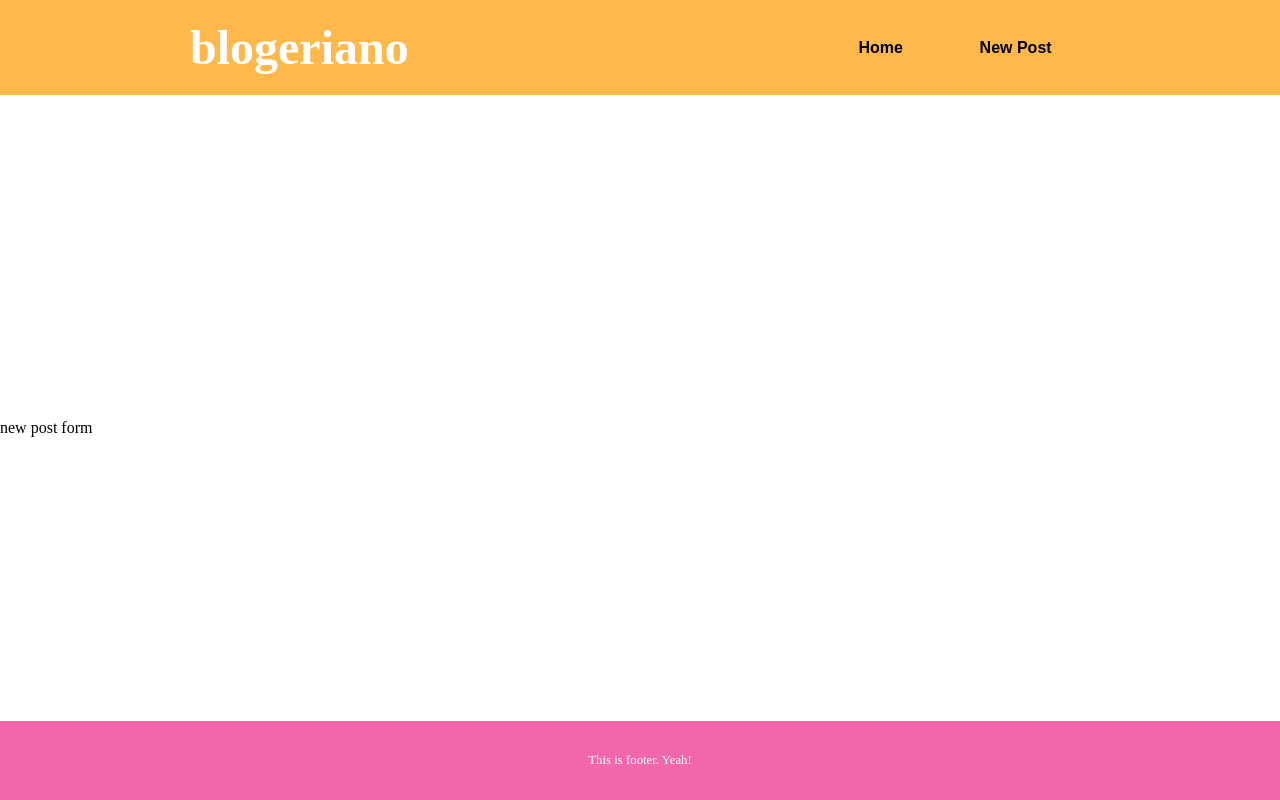
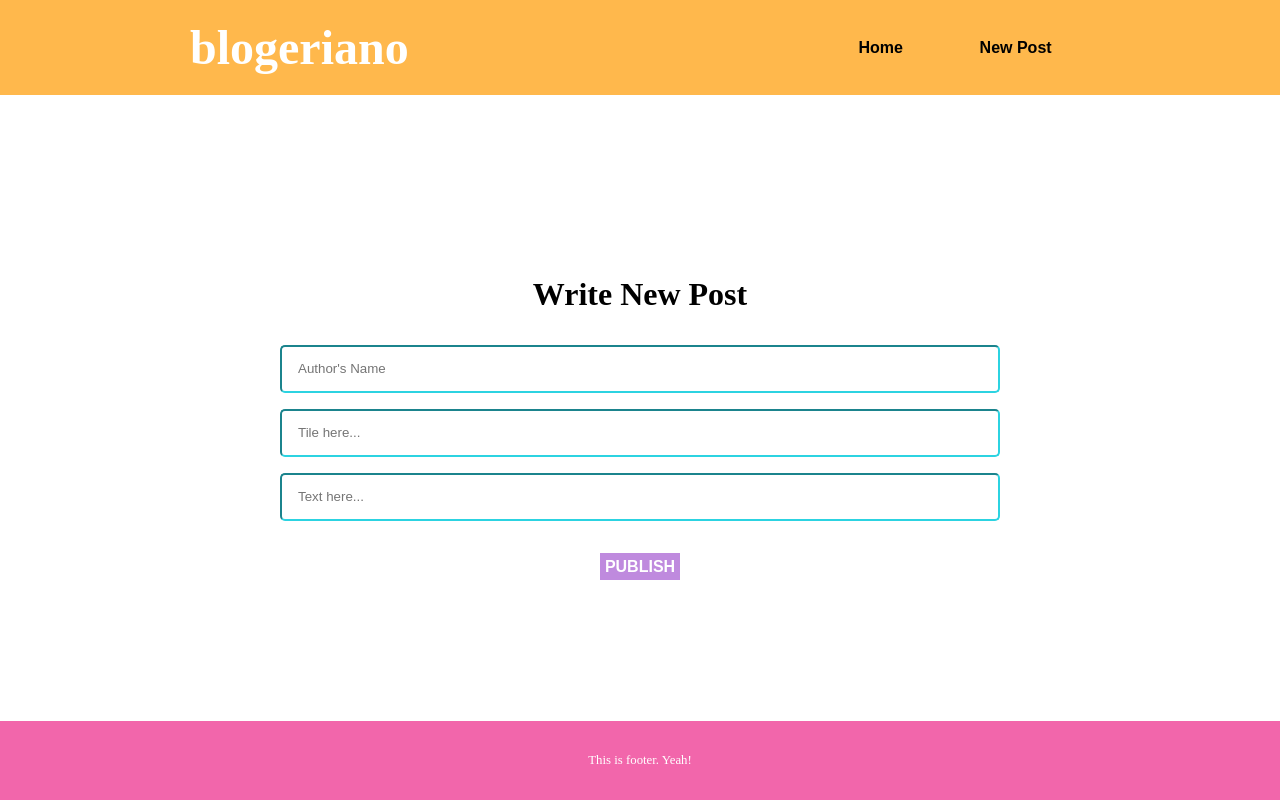
Before and after one commit to khasTema/blogsite-react-typescript, a React (Create React App) app: page /new in a window 1280 px wide. Built offline with nearby package versions, Linux system fonts and the light colour scheme.

Commit message:
new post page and stste manage

```diff
--- a/public/index.html
+++ b/public/index.html
@@ -24,7 +24,7 @@
       work correctly both with client-side routing and a non-root public URL.
       Learn how to configure a non-root public URL by running `npm run build`.
     -->
-    <title>React App</title>
+    <title>Blogeriano</title>
   </head>
   <body>
     <noscript>You need to enable JavaScript to run this app.</noscript>
--- a/src/components/UI/Button/Button.tsx
+++ b/src/components/UI/Button/Button.tsx
@@ -3,8 +3,8 @@ import { Link } from 'react-router-dom'
 import styles from './Button.module.css'
 import { IButton } from './interface'
 
-export const Button:React.FC<IButton> = ({linkTo, textBtn}):JSX.Element => {
+export const Button:React.FC<IButton> = ({linkTo, textBtn, handlerFunc}):JSX.Element => {
   return (
-    <Link to={linkTo} className={styles.button}>{textBtn}</Link>
+    <Link to={linkTo} className={styles.button} onClick={handlerFunc}>{textBtn}</Link>
   )
 }
--- a/src/components/UI/Button/interface.ts
+++ b/src/components/UI/Button/interface.ts
@@ -1,4 +1,5 @@
 export interface IButton {
     linkTo: string;
     textBtn: string;
+    handlerFunc?: () => void;
 }
--- /dev/null
+++ b/src/components/UI/Input/Input.module.css
@@ -0,0 +1,8 @@
+.input {
+    width: 80%;
+    height: 3rem;
+    margin-bottom: 1rem;
+    border-radius: 5px;
+    border-color: var(--border-color);
+    padding-left: 1rem;
+}
--- /dev/null
+++ b/src/components/UI/Input/Input.tsx
@@ -0,0 +1,16 @@
+import React from 'react'
+import styles from './Input.module.css'
+import { IinputProps } from './interface'
+
+export const Input:React.FC<IinputProps> = ({placeholder, name, value, handlerChangeFunc}):JSX.Element => {
+  return (
+    <input
+        className={styles.input}
+        type="text"
+        placeholder={placeholder}
+        name={name}
+        value={value}
+        onChange={(e)=> handlerChangeFunc(e)}
+    />
+  )
+}
--- /dev/null
+++ b/src/components/UI/Input/index.tsx
@@ -0,0 +1 @@
+export { Input } from "./Input";
--- /dev/null
+++ b/src/components/UI/Input/interface.ts
@@ -0,0 +1,6 @@
+export interface IinputProps {
+    placeholder: string;
+    name: string;
+    value: string;
+    handlerChangeFunc: (e: React.ChangeEvent<HTMLInputElement>) => void;
+}
--- /dev/null
+++ b/src/pages/newPost/inteface.ts
@@ -0,0 +1,5 @@
+export interface InewPostState {
+    userId: string;
+    title: string;
+    body: string;
+  }
--- /dev/null
+++ b/src/pages/newPost/newPost.config.ts
@@ -0,0 +1,15 @@
+export interface InewPostConf {
+    header: string;
+    submitBtnText: string;
+    authorInput: string;
+    postTitleInput: string;
+    postBodyInput: string;
+}
+
+export const newPostConfig: InewPostConf = {
+    header: 'Write New Post',
+    submitBtnText: 'Publish',
+    authorInput: "Author's Name",
+    postTitleInput: 'Tile here...',
+    postBodyInput: 'Text here...'
+}
--- /dev/null
+++ b/src/pages/newPost/newPost.module.css
@@ -0,0 +1,14 @@
+.wrapper {
+    width: var(--width);
+    max-width: var(--content-max-width);
+    margin: var(--center);
+    display: flex;
+    flex-direction: column;
+    justify-content: center;
+    align-items: center;
+}
+
+.wrapper h1 {
+    margin-bottom: 2rem;
+    font-family: var(--headings-font);
+}
--- a/src/pages/newPost/newPost.tsx
+++ b/src/pages/newPost/newPost.tsx
@@ -1,9 +1,54 @@
-import React from 'react'
+import React, { useState } from 'react'
+import styles from './newPost.module.css'
+import { newPostConfig } from './newPost.config'
+import { Button } from '../../components/UI/Button'
+import { Input } from '../../components/UI/Input'
+import { InewPostState } from './inteface'
 
-export const NewPost = () => {
+export const NewPost:React.FC = ():JSX.Element => {
+
+  const [newPost, setNewPost] = useState<InewPostState>({
+    userId: '',
+    title: '',
+    body: ''
+  })
+
+  const handleInputsChange = (e:React.ChangeEvent<HTMLInputElement>) => {
+    setNewPost({...newPost, [e.target.name]: e.target.value})
+  }
+
+  const handleSubmit = ():void => {
+     console.log(newPost)
+     setNewPost({
+        userId: '',
+        title: '',
+        body: ''
+     })
+  }
+
+
   return (
-    <div>
-      new post form
+    <div className={styles.wrapper}>
+      <h1>{newPostConfig.header}</h1>
+      <Input
+          placeholder={newPostConfig.authorInput}
+          name={'userId'}
+          value={newPost.userId}
+          handlerChangeFunc={handleInputsChange}
+        />
+      <Input
+          placeholder={newPostConfig.postTitleInput}
+          name={'title'}
+          value={newPost.title}
+          handlerChangeFunc={handleInputsChange}
+        />
+      <Input
+          placeholder={newPostConfig.postBodyInput}
+          name={'body'}
+          value={newPost.body}
+          handlerChangeFunc={handleInputsChange}
+        />
+      <Button linkTo='.' textBtn={newPostConfig.submitBtnText} handlerFunc={handleSubmit}/>
     </div>
   )
 }
```
